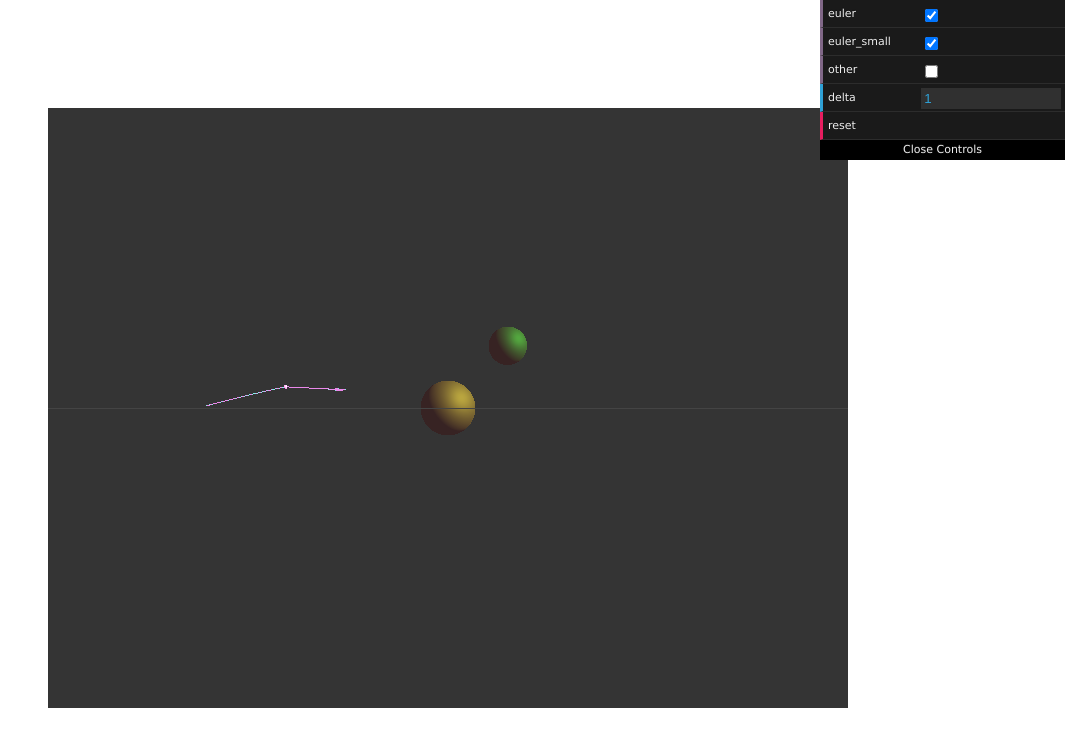
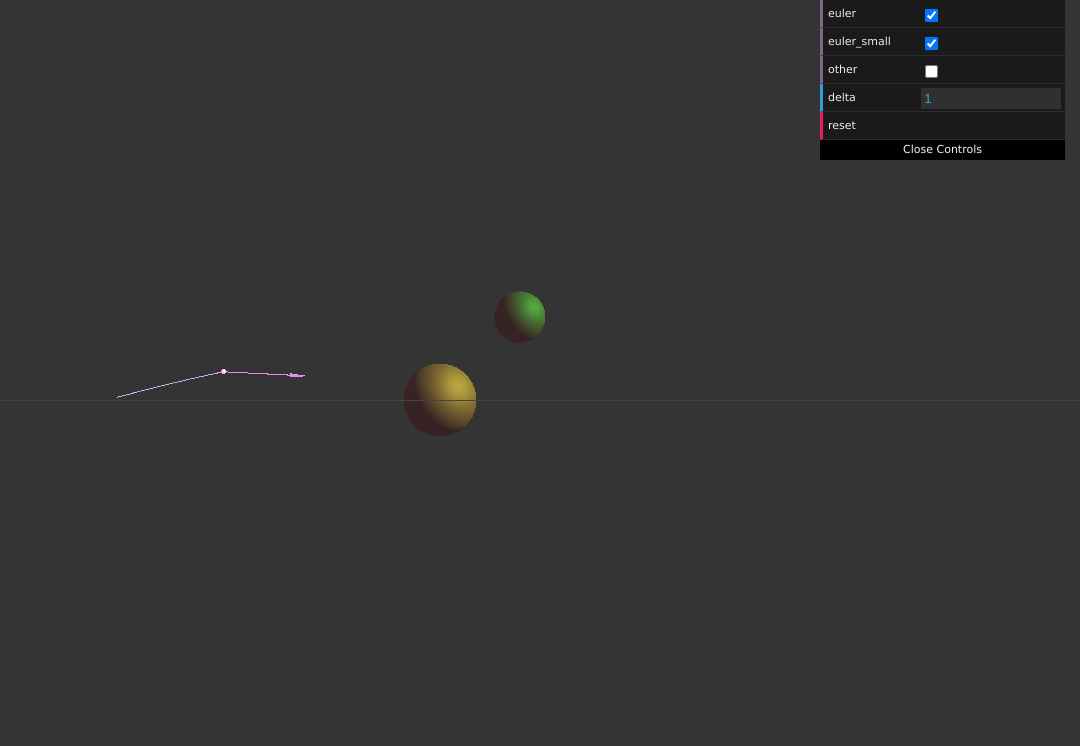
Before and after one commit to fkaa/phys-sim, a plain HTML site: page index.html in a window 1280 px wide. Shown: the whole page, without its empty margins (200-1280 px from the left). Drawn offline with Linux system fonts and the light colour scheme; animation ran at ten frames a second.

Commit message:
Fullskärm

```diff
--- a/index.html
+++ b/index.html
@@ -1,32 +1,20 @@
 <html>
     <head>
         <style>
-        .outer {
-            display: table;
-            position: absolute;
-            height: 100%;
-            width: 100%;
-        }
+            html, body {
+                margin: 0;
+                padding: 0;
+            }
 
-        .middle {
-            display: table-cell;
-            vertical-align: middle;
-        }
-
-        .inner {
-            margin-left: auto;
-            margin-right: auto;
-            width: 800;
-        }
+            #container {
+                width: 100%;
+                height: 100%;
+            }
         </style>
     </head>
 
     <body>
-        <div class="outer">
-            <div class="middle">
-                <div class="inner" id="container"></div>
-            </div>
-        </div>
+        <div id="container"></div>
 
         <script src="three.min.js"></script>
         <script src="dat.gui.min.js"></script>
@@ -199,10 +187,10 @@
             animate();
 
             function init() {
-                var width = 800,
-                    height = 600;
+                container = document.getElementById('container');
 
-                container = document.getElementById('container');
+                var width = container.clientWidth,
+                    height = container.clientHeight
 
                 camera = new THREE.PerspectiveCamera(60, width / height, 1, 2000);
                 camera.position.z = 475;
@@ -233,6 +221,12 @@
                 controls.dampingFactor = 0.9;
 
                 container.appendChild(renderer.domElement);
+
+                window.addEventListener('resize', function () {
+                  renderer.setSize(window.innerWidth, window.innerHeight);
+                  camera.aspect = window.innerWidth / window.innerHeight;
+                  camera.updateProjectionMatrix();
+                });
             }
 
             function animate() {
```
